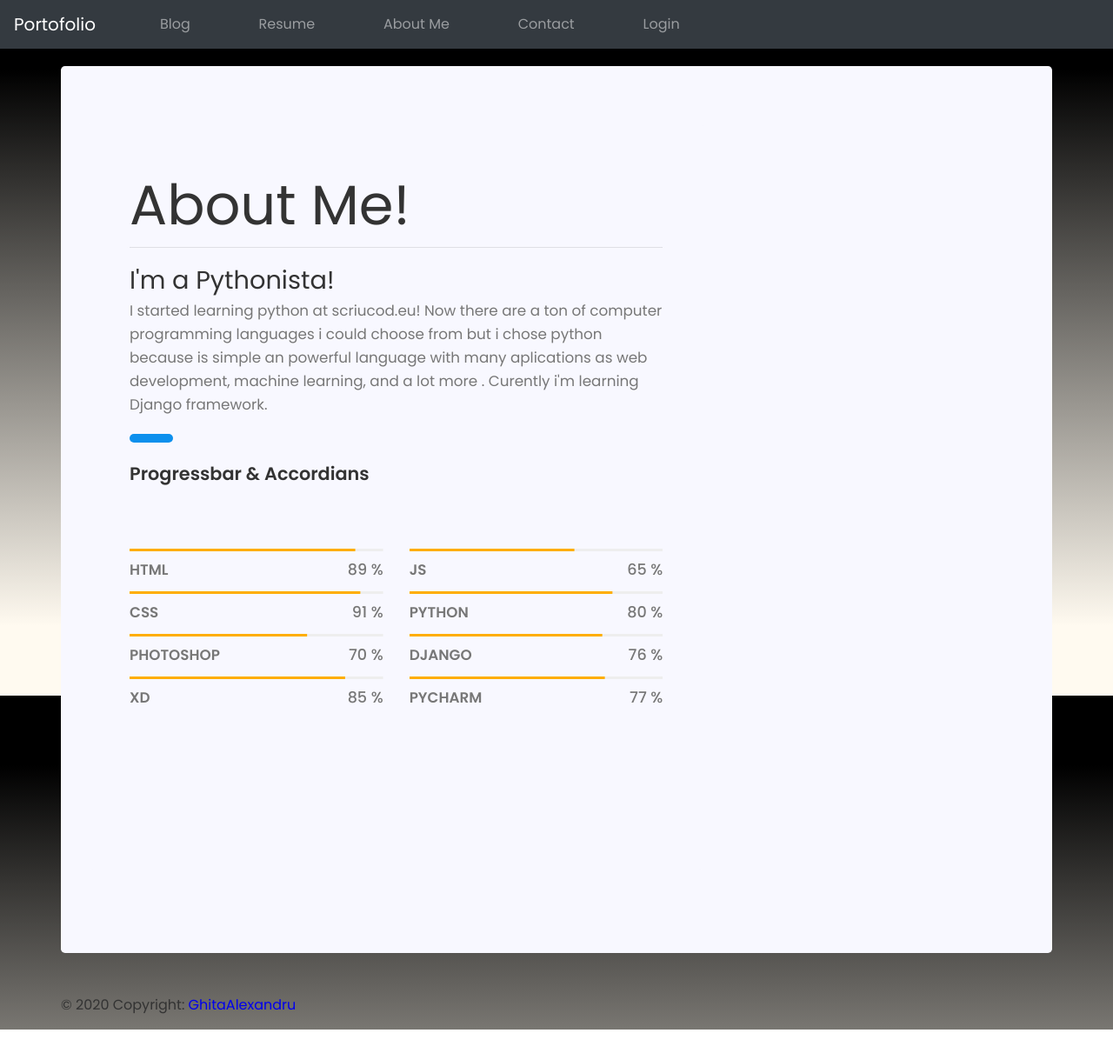
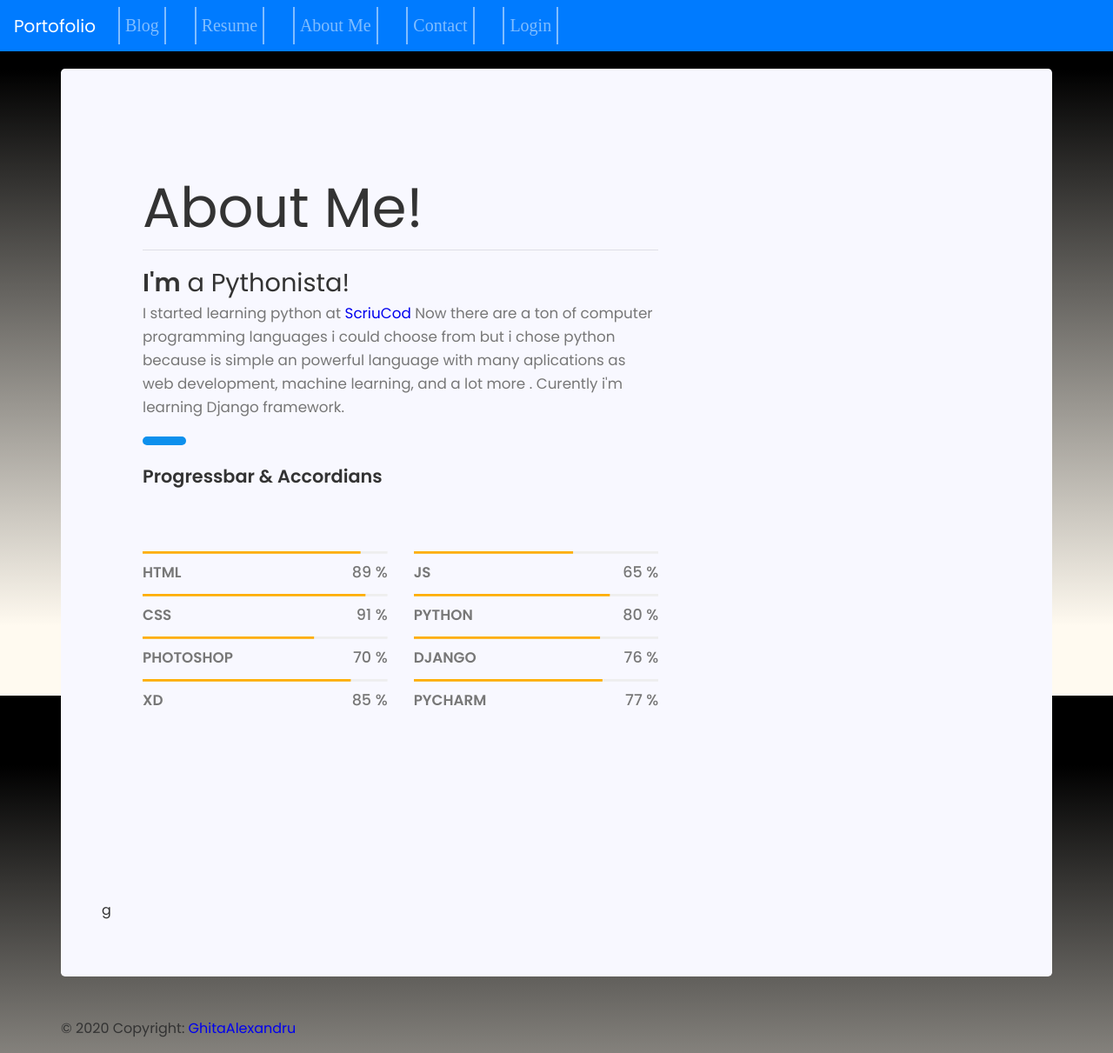
Before and after one commit to GhitaAlexandruIon/portfolio, a Django app: page /blog/about/ in a window 1280 px wide. Shown: the whole page at 87% size. Before the commit the page ends 1184 px from the top, so only its background shows below. Run offline with Django 3.2, Linux system fonts and the light colour scheme; parts of the project's set-up code (start-up, migrations or seed data) failed here and were passed over; some libraries are stand-ins or nearby versions.

Commit message:
animated navbar

```diff
--- a/blog/static/css/navbar.css
+++ b/blog/static/css/navbar.css
@@ -1,14 +1,51 @@
 
-.nav-link{
-    margin-left: 50px;
-}
-.navbar{
+.navbar {
     margin-bottom: 20px;
 }
+
 a:-webkit-any-link {
     color: -webkit-link;
     cursor: pointer;
     text-decoration: none;
 }
+/*a link animation*/
+.nav-link {
+    color: #FFF;
+    text-decoration: none;
+    font: 20px Raleway;
+    margin: 0 10px;
+    padding: 10px 10px;
+    position: relative;
+    z-index: 0;
+    cursor: pointer;
+}
 
-/*animated shadow*/
+ .nav-link:before, .nav-link:after
+{
+    position: absolute;
+    opacity: 0.5;
+    height: 100%;
+    width: 2px;
+    content: '';
+    background: #FFF;
+    transition: all 0.3s;
+}
+
+.nav-link:before
+{
+    left: 0;
+    top: 0;
+}
+
+ .nav-link:after
+{
+    right: 0;
+    bottom: 0;
+}
+
+ .nav-link:hover:before,  .nav-link:hover:after
+{
+    opacity: 1;
+    height: 2px;
+    width: 100%;
+}
--- a/blog/templates/blog/about.html
+++ b/blog/templates/blog/about.html
@@ -5,8 +5,8 @@
     <div class="container">
         <h1 id="me">About Me!</h1>
         <hr>
-        <h3>I'm a Pythonista!</h3>
-        <p>I started learning python at scriucod.eu!
+        <h3><b>I'm</b> a Pythonista!</h3>
+        <p>I started learning python at <a href="https://scriucod.eu/">ScriuCod</a>
             Now there are a ton of computer programming languages i could choose from but i chose python because is
             simple
             an powerful language with many aplications as web development, machine learning, and a lot more .
@@ -14,5 +14,5 @@
     </div>
      {% include 'progres_bar.html' %}
 </div>
-
+g
 {% endblock %}
--- a/blog/templates/blog/post_detail.html
+++ b/blog/templates/blog/post_detail.html
@@ -3,10 +3,10 @@
 
 
 {% block content %}
-    <div class="container-fluid align-left">
+    <div class="container-fluid align-content-center">
         <h1 class='posttitle loader'>{{ post.title }}</h1>
         <div class="detail_image">
-            <img class="img-fluid mb-4" src="{{ post.image.url }}" alt="post image">
+            <img class="img-fluid mb-4 post_img" src="{{ post.image.url }}" alt="post image">
         </div>
 
         {% if post.published_date %}
--- a/blog/templates/blog/post_list.html
+++ b/blog/templates/blog/post_list.html
@@ -5,7 +5,7 @@
         {% for post in post_list %}
             <div class="post">
                 <h1><a href="{% url 'blog:post_detail' pk=post.pk %}">{{ post.title }}</a></h1>
-                <img src="{{ post.image.url }}" class="img-fluid mb-2" alt="">
+                <img src="{{ post.image.url }}" class="img-fluid mb-2 post_img" alt="">
                 <div class="date">
                     <p>Published on: {{ post.published_date|date:'D M Y' }}</p>
                 </div>
--- a/blog/templates/registration/login.html
+++ b/blog/templates/registration/login.html
@@ -4,7 +4,10 @@
 {% block content %}
   <div class="jumbotron">
       <h2 >Please Login: </h2>
-    <h3>(Must be SuperUser, please check admin for issues.)</h3>
+    <h3>(Registration only for approved users)
+    <h4>For mor details please contact <a href="{% url 'blog:email' %}">Me</a></h4>
+    </h3>
+
     {% if form.errors %}
         <p>Your username and password didn't match.Please try again!</p>
     {% endif %}
--- a/portfolio/templates/portfolio/home.html
+++ b/portfolio/templates/portfolio/home.html
@@ -10,8 +10,6 @@
     <div class="row">
     {% for project in projects %}
         <div class="col-lg-4 col-md-6 col-sm-8">
-
-
             {% if project.url %}
                 <a href="{{ project.url }}">
                     <img src="{{ project.image.url }}" class="img-fluid mb-2" alt="">
@@ -22,7 +20,6 @@
             {% endif %}
             <h3>{{ project.title }}</h3>
             <p>{{ project.description }}</p>
-
         </div>
     {% endfor %}
     </div>
--- a/templates/base.html
+++ b/templates/base.html
@@ -13,6 +13,8 @@
     <!-- Bootstrap CSS -->
     <link rel="stylesheet" href="https://stackpath.bootstrapcdn.com/bootstrap/4.4.1/css/bootstrap.min.css"
           integrity="sha384-Vkoo8x4CGsO3+Hhxv8T/Q5PaXtkKtu6ug5TOeNV6gBiFeWPGFN9MuhOf23Q9Ifjh" crossorigin="anonymous">
+        <link rel="stylesheet" type="text/css" href="{% static 'css/navbar.css' %}">
+
     <title>Portfolio</title>
 </head>
 <body>
--- a/templates/blog_base.html
+++ b/templates/blog_base.html
@@ -24,8 +24,8 @@
 {#responsive navbar#}
 {% include 'navbar.html' %}
 {# The actual blog posts#}
-<div class="content container jumbotron">
-    <div class="row">
+<div class="content container jumbotron align-content-center">
+    <div class="align-content-center">
         <div class="col-md-8">
             <div class="blog_posts">
                 {% block content %}
--- a/templates/navbar.html
+++ b/templates/navbar.html
@@ -1,5 +1,5 @@
 {% load static %}
-<nav class="navbar navbar-expand-sm bg-dark navbar-dark">
+<nav class="navbar navbar-expand-sm bg-primary navbar-dark">
     <a class="navbar-brand" href="{% url 'home' %}">Portofolio</a>
     <button class="navbar-toggler" type="button" data-toggle="collapse" data-target="#collapsibleNavbar">
         <span class="navbar-toggler-icon"></span>
@@ -25,15 +25,15 @@
                 <li class="nav-item">
                     <a class="nav-link" href="{% url 'blog:post_draft_list' %}">Drafts</a>
                 </li>
-                <li class="nav-item">
+                <li class="nav-item float-right">
                     <a class="nav-link">Welcome: {{ user.username }}</a>
                 </li>
 
-                <li class="nav-item">
+                <li class="nav-item float-right">
                     <a class="nav-link" href="{% url 'logout' %}">Logout</a>
                 </li>
             {% else %}
-                <li class="nav-item">
+                <li class="nav-item float-right">
                     <a class="nav-link" href="{% url 'login' %}">Login</a>
                 </li>
             {% endif %}
```
Also changed, not shown: blog/migrations/0023_auto_20200327_1031.py (added), blog/migrations/0024_auto_20200327_1034.py (added), blog/static/css/master.css (line endings or trailing spaces).
